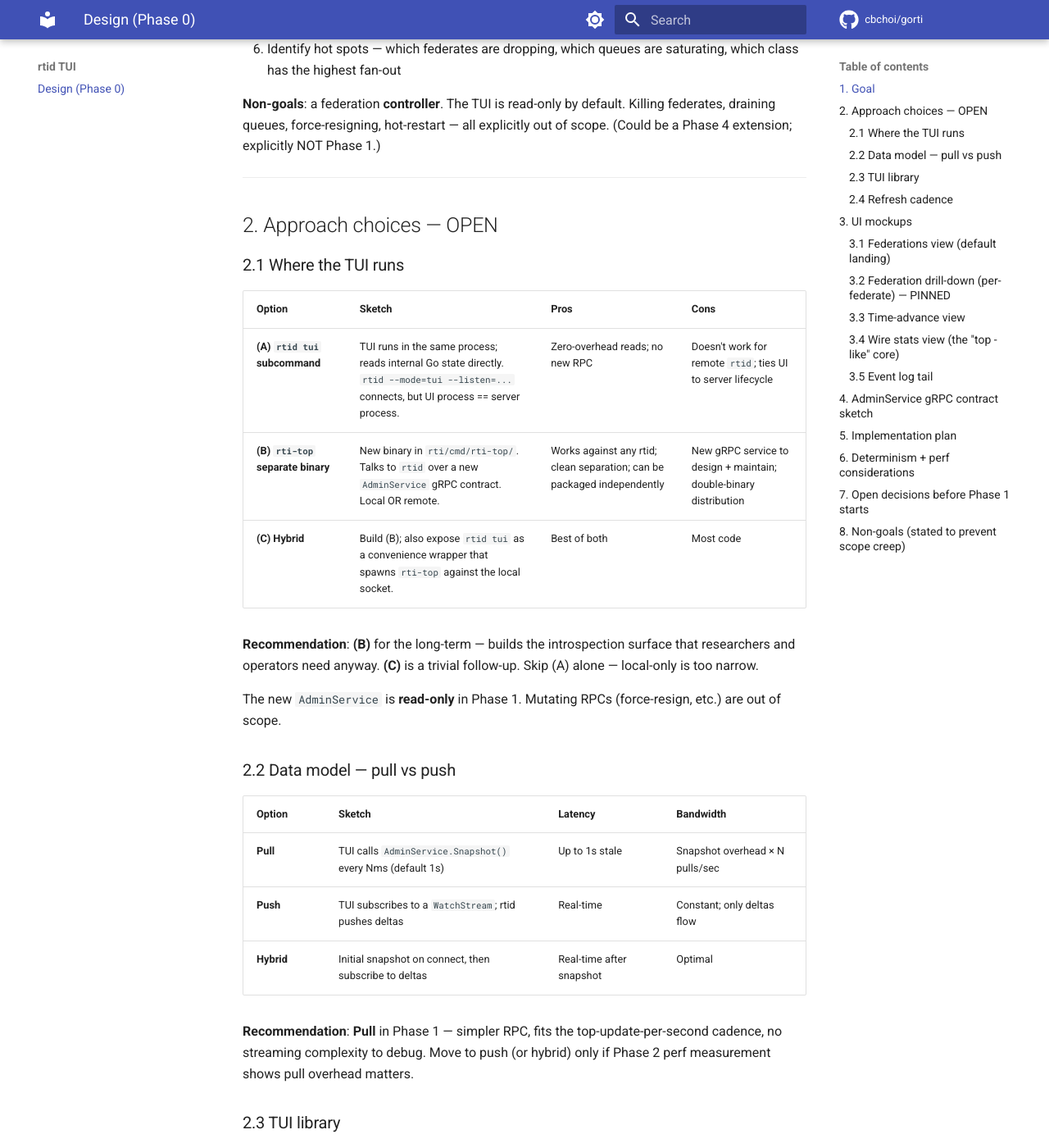
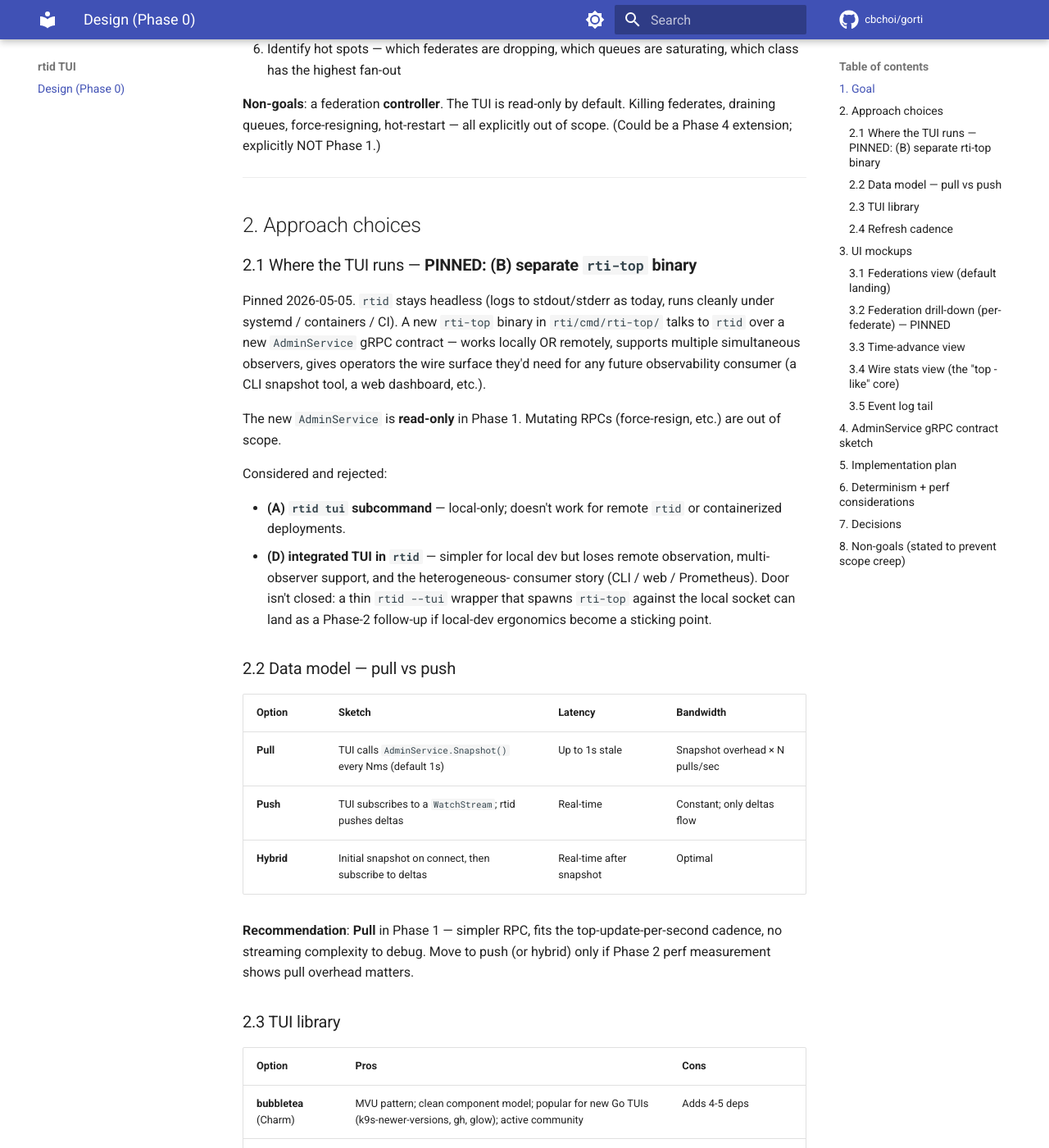
Before and after one commit to cbchoi/gorti, an MkDocs documentation site: the page built from docs/rtid-tui.md, in a window 1280 px wide and 1400 px high, scrolled down 811 px. Shown: the whole window at 82% size. Built offline with MkDocs 1.6.1 and Material for MkDocs 9.7.7, drawn with Linux system fonts in a browser that asks for light colours; comment, search, counter and statistics services are not loaded; some of the changed text lies outside the part shown.

Commit message:
docs(rtid-tui): pin §2.1 approach — (B) separate rti-top binary
User-pinned 2026-05-05. rtid stays headless; rti-top is a new
binary in rti/cmd/rti-top/ that talks to rtid over an AdminService
gRPC contract. Works locally OR remotely, supports multiple
simultaneous observers, gives the wire surface for any future
observability consumer (CLI snapshot, web dashboard, Prometheus
exporter, ...).

§2.1 reworked to mark (B) PINNED and document why (A) and (D) were
considered + rejected. §7.1 → PINNED in the decisions list.

§7.2..§7.5 remain OPEN — they affect Phase 2 (the rti-top TUI
itself) and can be pinned when Phase 2 dispatches. Phase 1 (the
AdminService proto + handler + per-Manager Snapshot methods) only
needs §7.1 + §7.6, both now pinned, so it's dispatchable.

mkdocs build --strict still clean.

Co-Authored-By: Claude Opus 4.7 (1M context) <noreply@anthropic.com>

```diff
--- a/docs/rtid-tui.md
+++ b/docs/rtid-tui.md
@@ -38,22 +38,31 @@ extension; explicitly NOT Phase 1.)
 
 ---
 
-## 2. Approach choices — OPEN
+## 2. Approach choices
 
-### 2.1 Where the TUI runs
+### 2.1 Where the TUI runs — **PINNED: (B) separate `rti-top` binary**
 
-| Option | Sketch | Pros | Cons |
-|---|---|---|---|
-| **(A) `rtid tui` subcommand** | TUI runs in the same process; reads internal Go state directly. `rtid --mode=tui --listen=...` connects, but UI process == server process. | Zero-overhead reads; no new RPC | Doesn't work for remote `rtid`; ties UI to server lifecycle |
-| **(B) `rti-top` separate binary** | New binary in `rti/cmd/rti-top/`. Talks to `rtid` over a new `AdminService` gRPC contract. Local OR remote. | Works against any rtid; clean separation; can be packaged independently | New gRPC service to design + maintain; double-binary distribution |
-| **(C) Hybrid** | Build (B); also expose `rtid tui` as a convenience wrapper that spawns `rti-top` against the local socket. | Best of both | Most code |
-
-**Recommendation**: **(B)** for the long-term — builds the introspection
-surface that researchers and operators need anyway. **(C)** is a
-trivial follow-up. Skip (A) alone — local-only is too narrow.
+Pinned 2026-05-05. `rtid` stays headless (logs to stdout/stderr as
+today, runs cleanly under systemd / containers / CI). A new
+`rti-top` binary in `rti/cmd/rti-top/` talks to `rtid` over a new
+`AdminService` gRPC contract — works locally OR remotely, supports
+multiple simultaneous observers, gives operators the wire surface
+they'd need for any future observability consumer (a CLI snapshot
+tool, a web dashboard, etc.).
 
 The new `AdminService` is **read-only** in Phase 1. Mutating RPCs
 (force-resign, etc.) are out of scope.
+
+Considered and rejected:
+
+- **(A) `rtid tui` subcommand** — local-only; doesn't work for
+  remote `rtid` or containerized deployments.
+- **(D) integrated TUI in `rtid`** — simpler for local dev but loses
+  remote observation, multi-observer support, and the heterogeneous-
+  consumer story (CLI / web / Prometheus). Door isn't closed: a
+  thin `rtid --tui` wrapper that spawns `rti-top` against the local
+  socket can land as a Phase-2 follow-up if local-dev ergonomics
+  become a sticking point.
 
 ### 2.2 Data model — pull vs push
 
@@ -293,29 +302,29 @@ Manager fills in its share of the snapshot.
 
 ---
 
-## 7. Open decisions before Phase 1 starts
+## 7. Decisions
 
-1. **Approach (§2.1)**: (A) subcommand only / **(B) separate binary** /
-   (C) hybrid. Default proposal: **(B)** with (C) as a Phase-1
-   follow-up.
-2. **Pull vs push (§2.2)**: **pull** with potential future hybrid.
-   Default proposal: pull-only Phase 1; revisit if 1Hz overhead is
-   measurable.
-3. **TUI library (§2.3)**: **bubbletea** / tview / tcell. Default
-   proposal: bubbletea + lipgloss + bubbles.
-4. **Default refresh rate (§2.4)**: 1Hz / 500ms / 2s. Default
-   proposal: 1Hz, configurable in [100ms, 60s].
-5. **Out-of-scope reaffirmation**: read-only, no mutating RPCs in
-   Phase 1. Confirm or override.
+1. **Approach (§2.1)**: PINNED 2026-05-05 — **(B) separate `rti-top`
+   binary** + AdminService gRPC. Optional Phase-2 follow-up: a thin
+   `rtid --tui` wrapper that spawns `rti-top` against the local socket.
+2. **Pull vs push (§2.2)**: OPEN. Default proposal: pull-only Phase 1;
+   revisit if 1Hz overhead is measurable. (TailEvents is streaming
+   regardless — that's the only push channel Phase 1 ships.)
+3. **TUI library (§2.3)**: OPEN. Default proposal: bubbletea +
+   lipgloss + bubbles. Drives Phase-2 work; not Phase-1 blocker.
+4. **Default refresh rate (§2.4)**: OPEN. Default proposal: 1Hz,
+   configurable in [100ms, 60s]. Phase-2 setting.
+5. **Out-of-scope reaffirmation**: OPEN. Default proposal: read-only,
+   no mutating RPCs in Phase 1.
 6. **Federate column set (§3.2)**: PINNED 2026-05-05 — default
    columns (`name`, `handle`, `current_time`, `lookahead`, `role`,
    `tps`, `queue_depth`, `drops_total`, `age`) and the expanded view
    (identity + time + pub/sub + wire stats; collapsed-when-empty
    sections for save / ownership / DDM / sync). No additions.
 
-Once §7.1 + §7.3 are pinned, Phase 1 (admin proto + handler +
-Snapshot methods) is mechanical and dispatchable as ~5 small commits.
-Phase 2 (the TUI itself) builds on whatever §7.1 + §7.3 decided.
+§7.1 + §7.6 are now pinned. Phase 1 (AdminService proto + handler +
+per-Manager Snapshot methods) is dispatchable. §7.2..§7.5 affect
+Phase 2 (the `rti-top` TUI itself) and can be pinned later.
 
 ---
 
```
